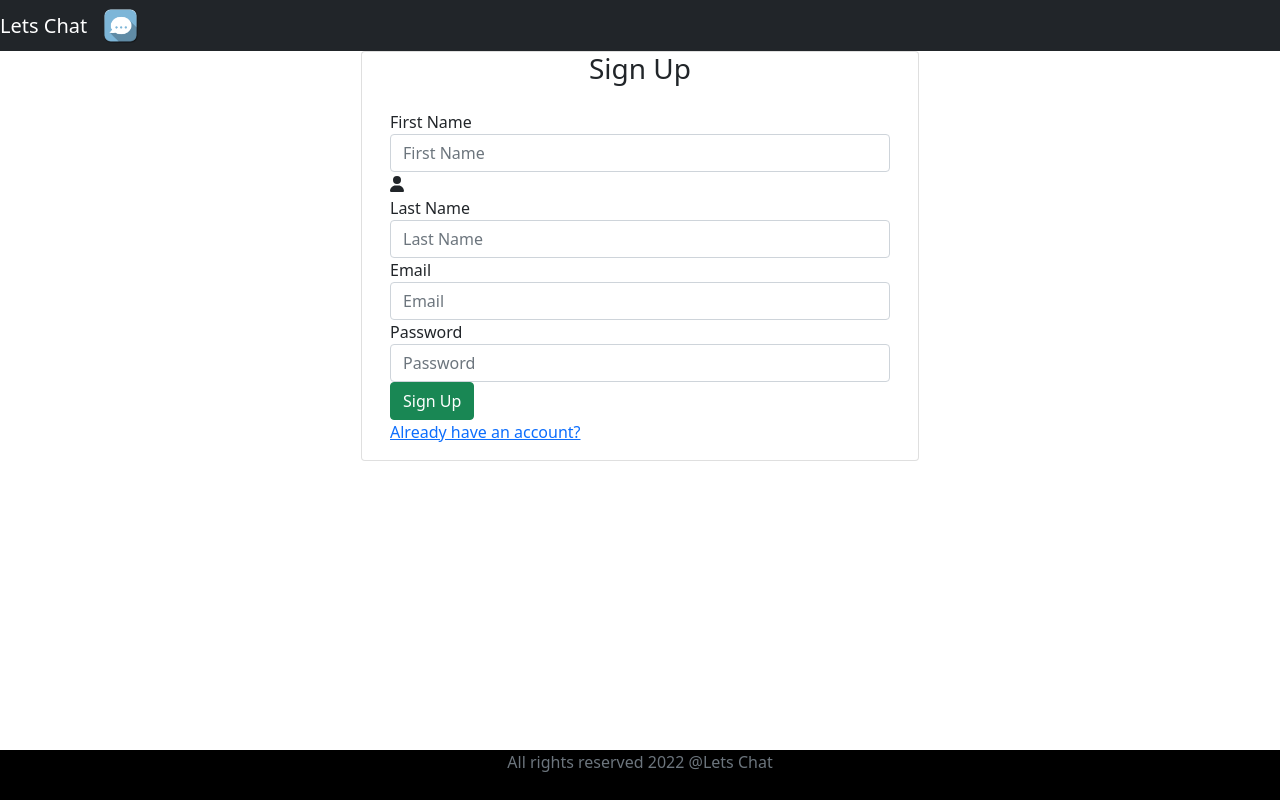
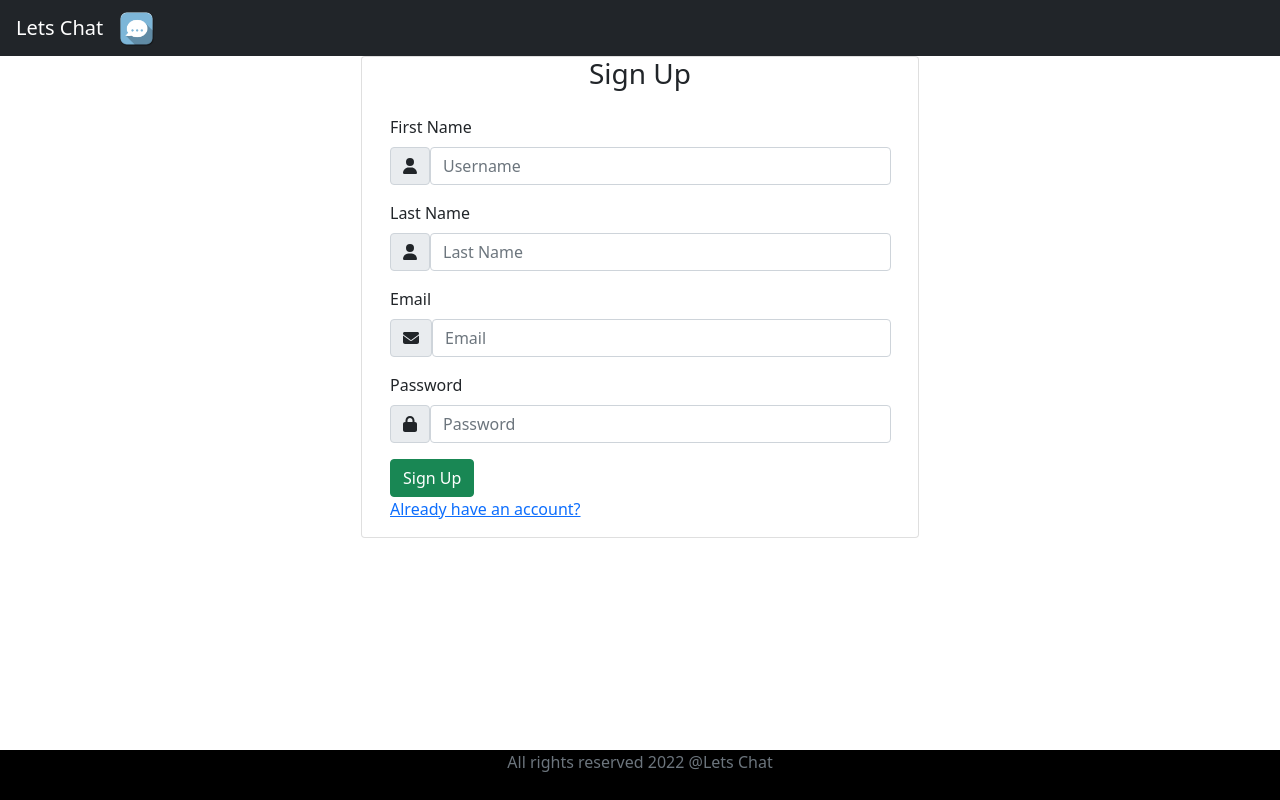
Before and after one commit to ShadowKnight025/LetsChatApp, a React (Create React App) app in the folder frontend/: page /signup in a window 1280 px wide. Built offline with nearby package versions, Linux system fonts and the light colour scheme.

Commit message:
added font awesome and cleaned up some code

```diff
--- a/frontend/package.json
+++ b/frontend/package.json
@@ -3,15 +3,19 @@
   "version": "0.1.0",
   "private": true,
   "dependencies": {
+    "@ant-design/icons": "^4.7.0",
     "@fortawesome/fontawesome-svg-core": "^6.1.1",
     "@fortawesome/free-solid-svg-icons": "^6.1.1",
     "@fortawesome/react-fontawesome": "^0.1.18",
     "@testing-library/jest-dom": "^5.16.4",
     "@testing-library/react": "^13.2.0",
     "@testing-library/user-event": "^13.5.0",
+    "antd": "^4.20.7",
     "bootstrap": "^5.1.3",
     "react": "^18.1.0",
+    "react-bootstrap": "^2.4.0",
     "react-dom": "^18.1.0",
+    "react-icons": "^4.4.0",
     "react-router-dom": "^6.3.0",
     "react-scripts": "5.0.1",
     "reactstrap": "^9.0.3",
--- a/frontend/public/index.html
+++ b/frontend/public/index.html
@@ -25,6 +25,8 @@
       Learn how to configure a non-root public URL by running `npm run build`.
     -->
     <title>React App</title>
+    <link rel="stylesheet" href="https://stackpath.bootstrapcdn.com/bootstrap/4.1.3/css/bootstrap.min.css" integrity="sha384-MCw98/SFnGE8fJT3GXwEOngsV7Zt27NXFoaoApmYm81iuXoPkFOJwJ8ERdknLPMO" crossorigin="anonymous">
+    <link href="https://stackpath.bootstrapcdn.com/font-awesome/4.7.0/css/font-awesome.min.css" rel="stylesheet" integrity="sha384-wvfXpqpZZVQGK6TAh5PVlGOfQNHSoD2xbE+QkPxCAFlNEevoEH3Sl0sibVcOQVnN" crossorigin="anonymous">
   </head>
   <body>
     <noscript>You need to enable JavaScript to run this app.</noscript>
--- a/frontend/src/components/Login.jsx
+++ b/frontend/src/components/Login.jsx
@@ -1,8 +1,7 @@
 import React, { Component } from 'react';
-import {Button, Col, Container, Form, Row} from "reactstrap";
-import 'bootstrap/dist/css/bootstrap.min.css';
-import { FontAwesomeIcon } from '@fortawesome/react-fontawesome';
-import { faEnvelope, faUser, faLock } from '@fortawesome/free-solid-svg-icons';
+import "bootstrap/dist/css/bootstrap.min.css";
+import { FontAwesomeIcon } from '@fortawesome/react-fontawesome'
+import { faEnvelope, faLock } from '@fortawesome/free-solid-svg-icons'
 
 class Login extends Component {
     constructor(props) {
@@ -19,13 +18,23 @@ class Login extends Component {
                             <h3 className="text-center">Login</h3>
                             <div className="card-body">
                                 <form>
-                                    <div className="form-group">
+                                <div className="form-group">
                                         <label>Email</label>
-                                        <input placeholder='Email' name='email' className='form-control' type="email" />
+                                        <div className='input-group-prepend'>
+                                            <span className="input-group-text">
+                                            <FontAwesomeIcon icon={faEnvelope}/>
+                                            </span>
+                                            <input placeholder='Email' name='email' className='form-control' type="email" />
+                                        </div>
                                     </div>
                                     <div className="form-group">
                                         <label>Password</label>
-                                        <input placeholder='Password' name='password' className='form-control' type="password" />
+                                        <div className='input-group-prepend'>
+                                            <span className="input-group-text">
+                                            <FontAwesomeIcon icon={faLock}/>
+                                            </span>
+                                            <input placeholder='Password' name='password' className='form-control' type="password" />
+                                        </div>
                                     </div>
                                     <button className='btn btn-success'>Login</button>
                                     <button className='btn btn-danger' onClick={this.cancel} style={{marginLeft:"10px"}}>Forgot Password</button>
--- a/frontend/src/components/Signup.jsx
+++ b/frontend/src/components/Signup.jsx
@@ -1,6 +1,7 @@
 import React, { Component } from 'react';
-import { FontAwesomeIcon } from '@fortawesome/react-fontawesome';
-import { faEnvelope, faUser, faLock } from '@fortawesome/free-solid-svg-icons';
+import "bootstrap/dist/css/bootstrap.min.css";
+import { FontAwesomeIcon } from '@fortawesome/react-fontawesome'
+import { faEnvelope, faUser, faLock } from '@fortawesome/free-solid-svg-icons'
 
 class Signup extends Component {
     constructor(props) {
@@ -17,23 +18,41 @@ class Signup extends Component {
                             <h3 className="text-center">Sign Up</h3>
                             <div className="card-body">
                                 <form>
-                                    <div className="form-group">
+                                    <div className="form-group" >
                                         <label>First Name</label>
-                                        <input placeholder='First Name' name='firstName' className='form-control' type="text" />
-                                        <i class="fa fa-user fa-lg fa-fw" aria-hidden="true"></i>
-                                        <FontAwesomeIcon icon={faUser}/>
+                                        <div className='input-group-prepend'>
+                                            <span className="input-group-text">
+                                            <FontAwesomeIcon icon={faUser}/>
+                                            </span>
+                                            <input placeholder="Username" name='firstName' className='form-control' type="text" ></input>
+                                        </div>
                                     </div>
                                     <div className="form-group">
                                         <label>Last Name</label>
-                                        <input placeholder='Last Name' name='lastName' className='form-control' type="text" />
+                                        <div className='input-group-prepend'>
+                                            <span className="input-group-text">
+                                            <FontAwesomeIcon icon={faUser}/>
+                                            </span>
+                                            <input placeholder='Last Name' name='lastName' className='form-control' type="text"  />
+                                        </div>
                                     </div>
                                     <div className="form-group">
                                         <label>Email</label>
-                                        <input placeholder='Email' name='email' className='form-control' type="email" />
+                                        <div className='input-group-prepend'>
+                                            <span className="input-group-text">
+                                            <FontAwesomeIcon icon={faEnvelope}/>
+                                            </span>
+                                            <input placeholder='Email' name='email' className='form-control' type="email" />
+                                        </div>
                                     </div>
                                     <div className="form-group">
                                         <label>Password</label>
-                                        <input placeholder='Password' name='password' className='form-control' type="password" />
+                                        <div className='input-group-prepend'>
+                                            <span className="input-group-text">
+                                            <FontAwesomeIcon icon={faLock}/>
+                                            </span>
+                                            <input placeholder='Password' name='password' className='form-control' type="password" />
+                                        </div>
                                     </div>
                                     <button className='btn btn-success'>Sign Up</button>
                                     <br />
```
Also changed, not shown: frontend/src/Customcss/LoginCSS.css (deleted), 1 other file (tests, documents, lock files or other folders).
